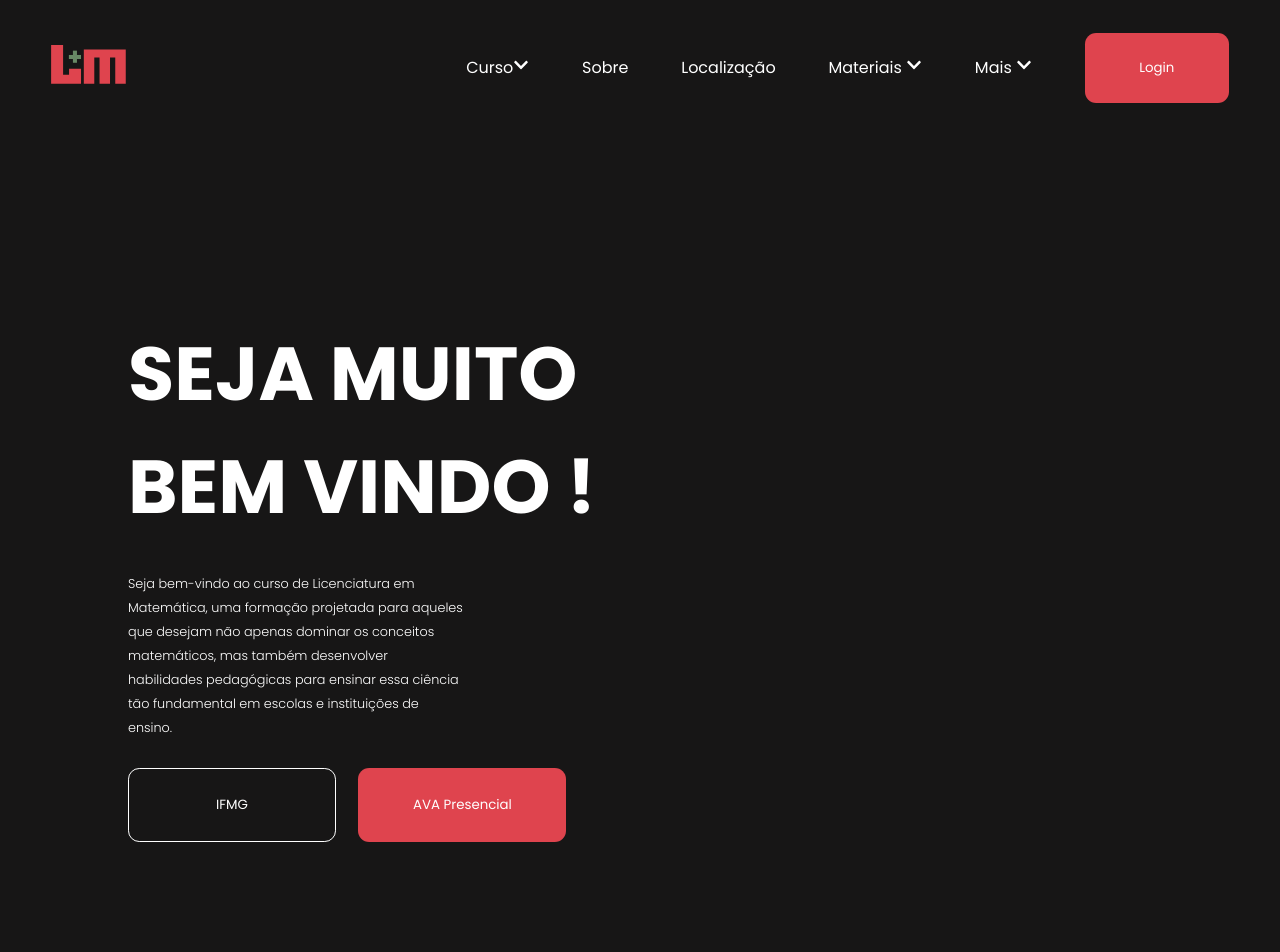
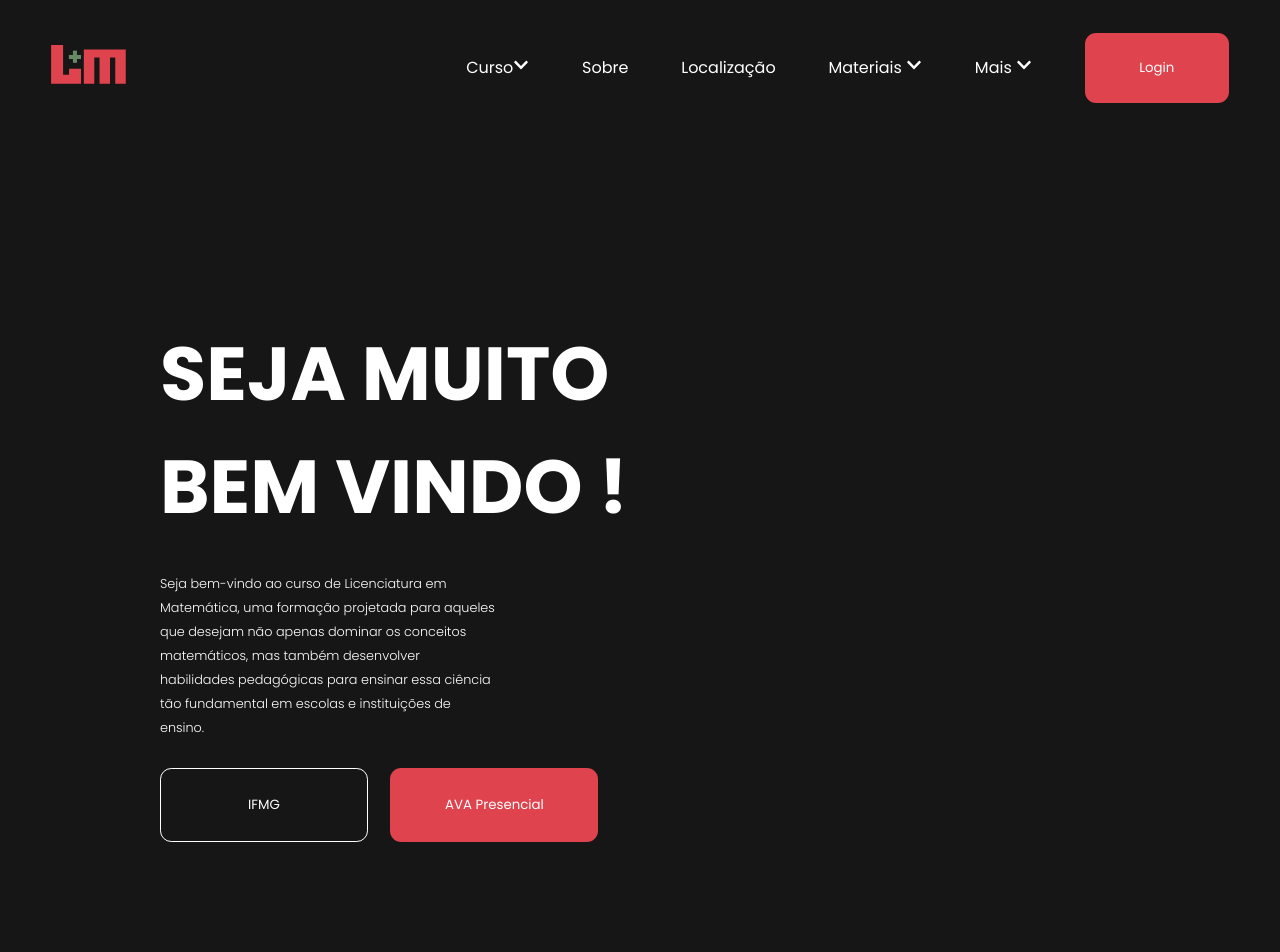
Before and after one commit to IesusEmanuel/LicenciaturaNew, a React (Vite) app: page / in a window 1280 px wide. Shown: the top 952 px of the page. Built offline with nearby package versions, Linux system fonts and the light colour scheme.

Commit message:
Padding Home

```diff
--- a/src/components/home.jsx
+++ b/src/components/home.jsx
@@ -29,7 +29,7 @@ const Main = styled.main`
   overflow: hidden;
   @media Screen and (max-width: 1080px) {
     width: 100%;
-    padding: 0 2rem;
+    padding: 0;
     align-items: flex-start;
     justify-content: left;
   }
@@ -146,10 +146,10 @@ const Home = () => {
     <>
       <Imagem src={ Students }></Imagem>
       <Main>
-        <Bigger>Seja muito bem vindo !</Bigger>
+        <Bigger style={{paddingLeft: '2rem'}}>Seja muito bem vindo !</Bigger>
 
-        <Description>Seja bem-vindo ao curso de Licenciatura em Matemática, uma formação projetada para aqueles que desejam não apenas dominar os conceitos matemáticos, mas também desenvolver habilidades pedagógicas para ensinar essa ciência tão fundamental em escolas e instituições de ensino.</Description>
-        <div style={{display: 'flex', gap: '1.4rem'}}>
+        <Description style={{paddingLeft: '2rem'}}>Seja bem-vindo ao curso de Licenciatura em Matemática, uma formação projetada para aqueles que desejam não apenas dominar os conceitos matemáticos, mas também desenvolver habilidades pedagógicas para ensinar essa ciência tão fundamental em escolas e instituições de ensino.</Description>
+        <div style={{display: 'flex', gap: '1.4rem', paddingLeft: '2rem'}}>
           <NormalButton onClick={ irParaIfmg }>IFMG</NormalButton>
           <SecondaryButton onClick={ irParaAva }>AVA Presencial</SecondaryButton>
         </div>
```
